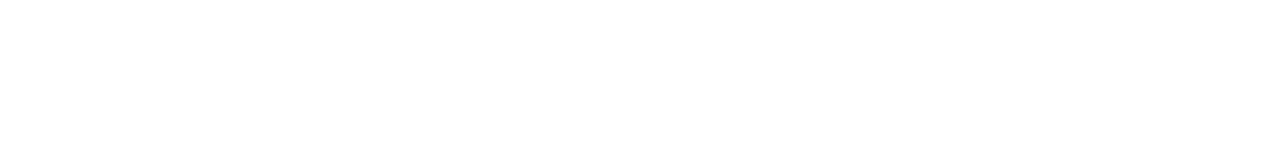
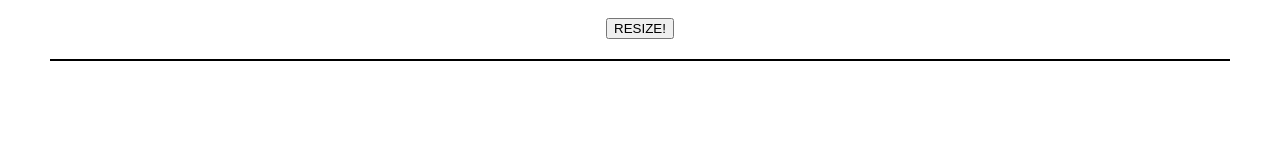
Before and after one commit to marisz17/odin-etch-a-sketch, a plain HTML site: page index.html in a window 1280 px wide. Drawn offline with Linux system fonts and the light colour scheme.

Commit message:
final html

```diff
--- a/index.html
+++ b/index.html
@@ -4,8 +4,13 @@
     <meta charset="UTF-8">
     <meta name="viewport" content="width=device-width, initial-scale=1.0">
     <title>Etch-A-Sketch</title>
+    <link rel="stylesheet" href="style.css">
 </head>
 <body>
+    <div class="sizeBtn"><button>RESIZE!</button></div>
+    <div class="container">
+
+    </div>
     <script src="javascript.js"></script>
 </body>
 </html>
```
